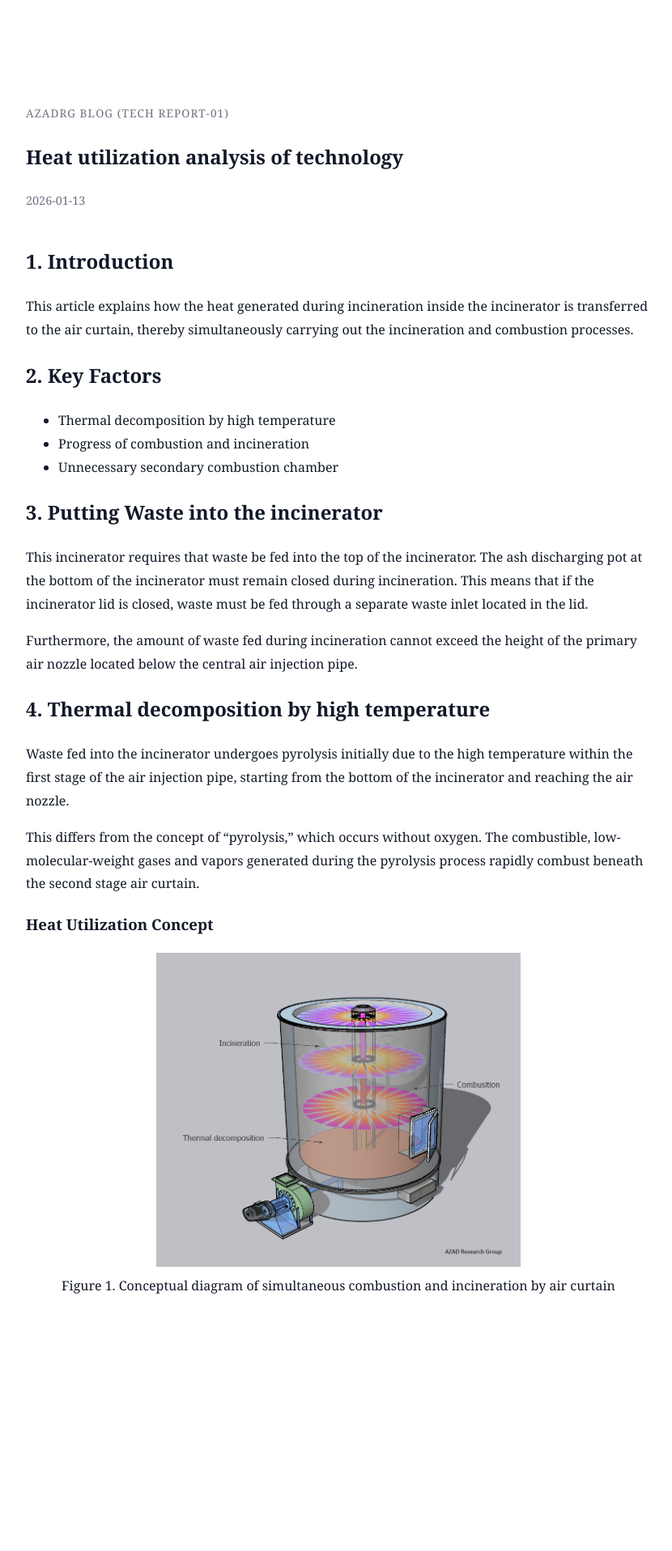
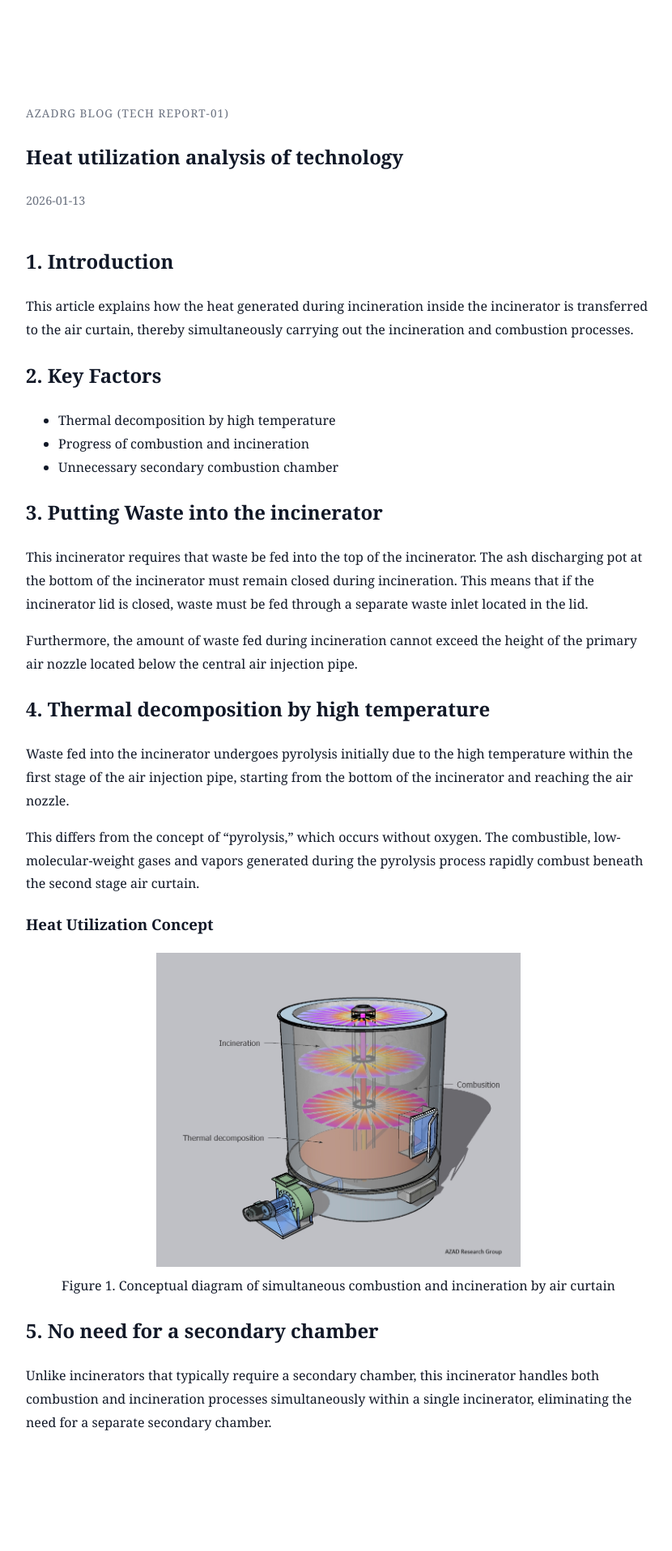
Before and after one commit to ssimsangmin49-creator/ecofriendly-polymer-compounds-incineration, a Jekyll site: the page built from _posts/2026-01-13-analysis-report-01.md, in a window 1280 px wide. Shown: the whole page at 81% size, without its empty margins (222-1052 px from the left). Built offline with Jekyll 4.4.1, drawn with Linux system fonts in a browser that asks for light colours; before the commit the page ends 1746 px from its top, so only the background shows below that.

Commit message:
Update 2026-01-13-analysis-report-01.md

```diff
--- a/_posts/2026-01-13-analysis-report-01.md
+++ b/_posts/2026-01-13-analysis-report-01.md
@@ -44,3 +44,9 @@ rapidly combust beneath the second stage air curtain.
        style="width:65%;">
   <figcaption>Figure 1. Conceptual diagram of simultaneous combustion and incineration by air curtain</figcaption>
 </figure>
+
+## 5. No need for a secondary chamber
+
+Unlike incinerators that typically require a secondary chamber, this incinerator handles
+both combustion and incineration processes simultaneously within a single incinerator,
+eliminating the need for a separate secondary chamber.
```
